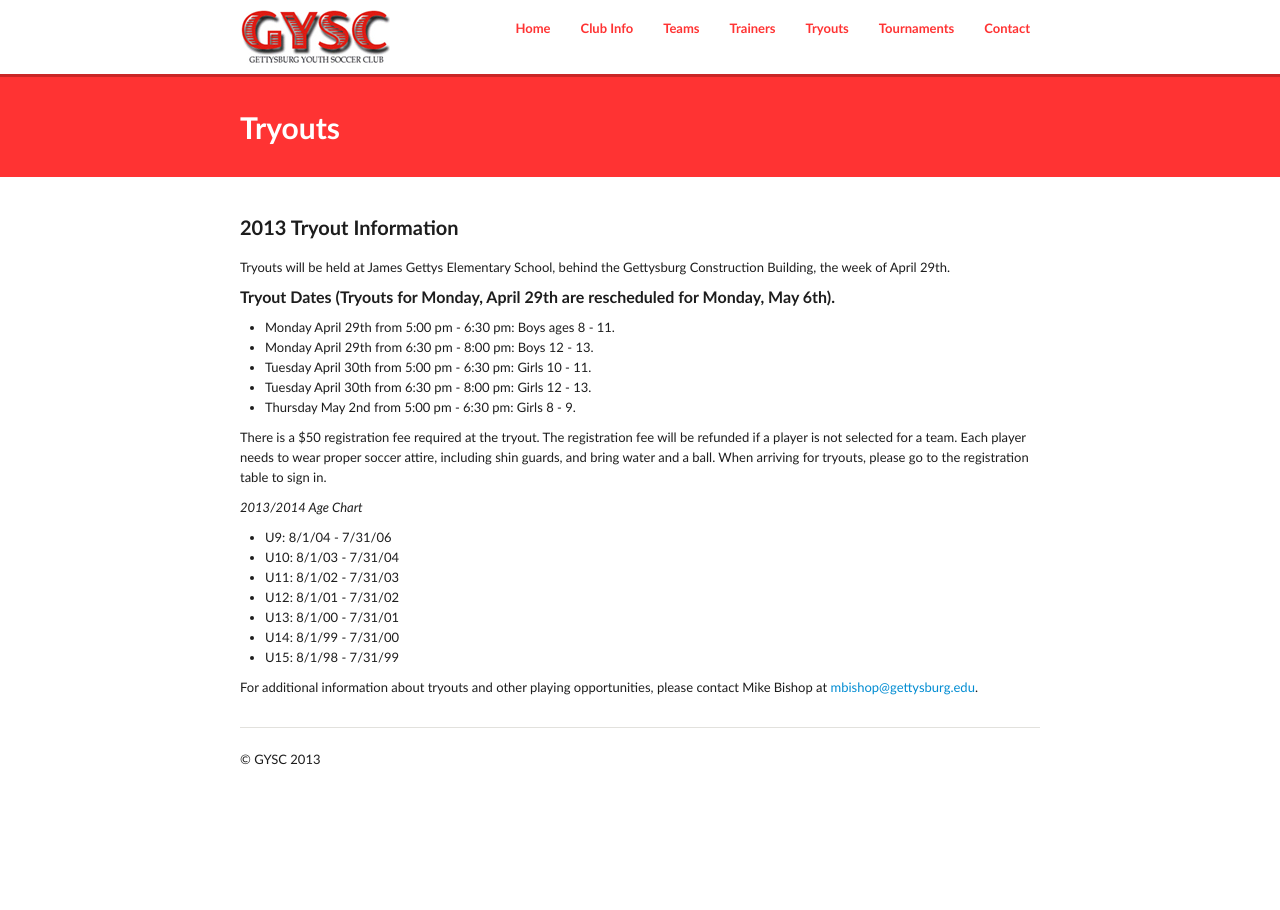
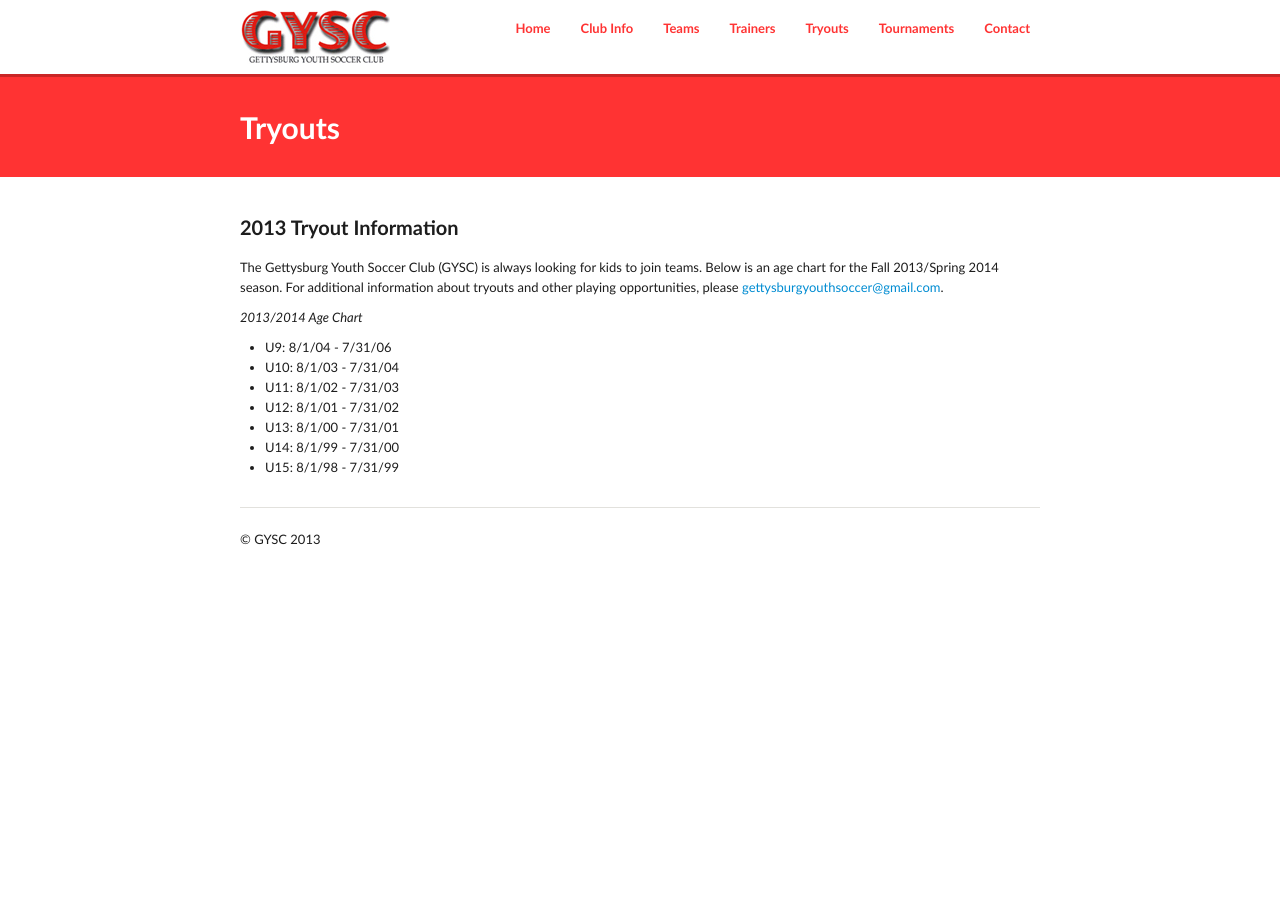
Before and after one commit to GYSC/gysc.github.com, a Jekyll site: the page built from tryouts.md, in a window 1280 px wide. Built offline with Jekyll 4.4.1, drawn with Linux system fonts in a browser that asks for light colours; Markdown is read by kramdown in place of the engine named in the settings.

Commit message:
Update tryouts.md

```diff
--- a/tryouts.md
+++ b/tryouts.md
@@ -6,18 +6,7 @@ tags: gettysburg youth soccer club, gettysburg, youth, soccer, club, tryouts
 permalink: /tryouts/
 ---
 ###2013 Tryout Information
-Tryouts will be held at James Gettys Elementary School, behind the Gettysburg Construction Building, the week of April 29th.
-
-####Tryout Dates (Tryouts for Monday, April 29th are rescheduled for Monday, May 6th).
-<ul>
-<li>Monday April 29th from 5:00 pm - 6:30 pm: Boys ages 8 - 11.</li>
-<li>Monday April 29th from 6:30 pm - 8:00 pm: Boys 12 - 13.</li>
-<li>Tuesday April 30th from 5:00 pm - 6:30 pm: Girls 10 - 11.</li>
-<li>Tuesday April 30th from 6:30 pm - 8:00 pm: Girls 12 - 13.</li>
-<li>Thursday May 2nd from 5:00 pm - 6:30 pm: Girls 8 - 9.</li>
-</ul>
-
-There is a $50 registration fee required at the tryout. The registration fee will be refunded if a player is not selected for a team.  Each player needs to wear proper soccer attire, including shin guards, and bring water and a ball. When arriving for tryouts, please go to the registration table to sign in.
+The Gettysburg Youth Soccer Club (GYSC) is always looking for kids to join teams. Below is an age chart for the Fall 2013/Spring 2014 season. For additional information about tryouts and other playing opportunities, please <a href="mailto:gettysburgyouthsoccer@gmail.com">gettysburgyouthsoccer@gmail.com</a>.
 
 *2013/2014 Age Chart*
 
@@ -30,5 +19,3 @@ There is a $50 registration fee required at the tryout. The registration fee wil
 <li>U14: 8/1/99 - 7/31/00</li>
 <li>U15: 8/1/98 - 7/31/99</li>
 </ul>
-
-For additional information about tryouts and other playing opportunities, please contact Mike Bishop at <a href="mailto:mbishop@gettysburg.edu">mbishop@gettysburg.edu</a>.
```
